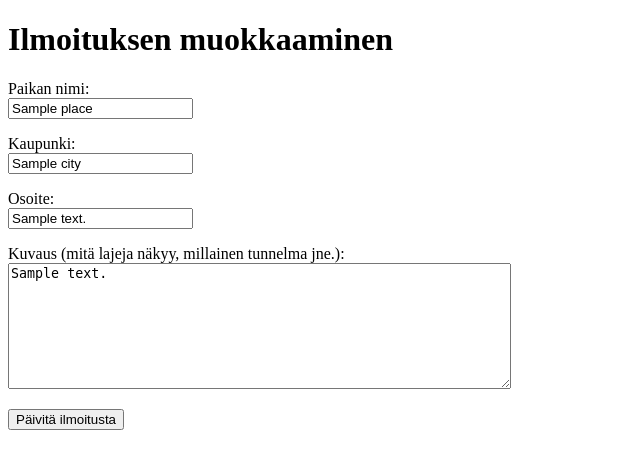
After one commit to akikleemola/kisakatsomot, a Flask app: template templates/edit_place.html in a window 1280 px wide. The commit adds this page. Shown: the top 469 px of the page, without its empty margins (0-640 px from the left). Run offline with Flask 3, Linux system fonts and the light colour scheme; the template is opened without the code that fills it: most values are stand-ins (such as "Sample title", 1, 10 or a date in 2020).

Commit message:
Add edit place feature

```diff
--- a/app.py
+++ b/app.py
@@ -36,6 +36,22 @@ def create_place():
 
     return redirect("/")
 
+@app.route("/edit_place/<int:place_id>")
+def edit_place(place_id):
+    place = places.get_place(place_id)
+    return render_template("edit_place.html", place=place)
+
+@app.route("/update_place", methods=["POST"])
+def update_place():
+    place_id = request.form["place_id"]
+    title = request.form["title"]
+    address = request.form["address"]
+    city = request.form["city"]
+    description = request.form["description"]
+
+    places.update_place(place_id, title, address, city, description)
+
+    return redirect("/place/" + str(place_id))
 
 @app.route("/register")
 def register():
--- /dev/null
+++ b/templates/edit_place.html
@@ -0,0 +1,36 @@
+<!DOCTYPE html>
+<html>
+
+<head>
+  <title>Ilmoituksen muokkaus</title>
+</head>
+
+<body>
+  <h1>Ilmoituksen muokkaaminen</h1>
+
+  <form action="/update_place" method="post">
+    <p>
+      Paikan nimi: <br />
+      <input type="text" name="title" value="{{ place.title }}"/>
+    </p>
+
+    <p>
+      Kaupunki: <br />
+      <input type="text" name="city" value="{{ place.city }}"/>
+    </p>
+
+    <p>
+      Osoite: <br />
+      <input type="text" name="address" value="{{ place.address }}"/>
+    </p>
+
+    <p>
+      Kuvaus (mitä lajeja näkyy, millainen tunnelma jne.): <br />
+      <textarea name="description" rows="8" cols="60">{{ place.description }}</textarea>
+    </p>
+    <input type="hidden" name="place_id" value="{{ place.id }}"/>
+    <input type="submit" value="Päivitä ilmoitusta" />
+  </form>
+</body>
+
+</html>
--- a/templates/show_place.html
+++ b/templates/show_place.html
@@ -7,6 +7,11 @@
 
 <body>
   <h1>{{ place.title }}</h1>
+  {% if session.user_id == place.user_id %}
+  <p>
+    <a href="/edit_place/{{ place.id }}">Muokkaa</a>
+  </p>
+  {% endif %}
 
   <p><b>Kaupunki:</b> {{ place.city }}</p>
   <p><b>Osoite:</b> {{ place.address }}</p>
```
Also changed, not shown: places.py (+11 -1 lines).
